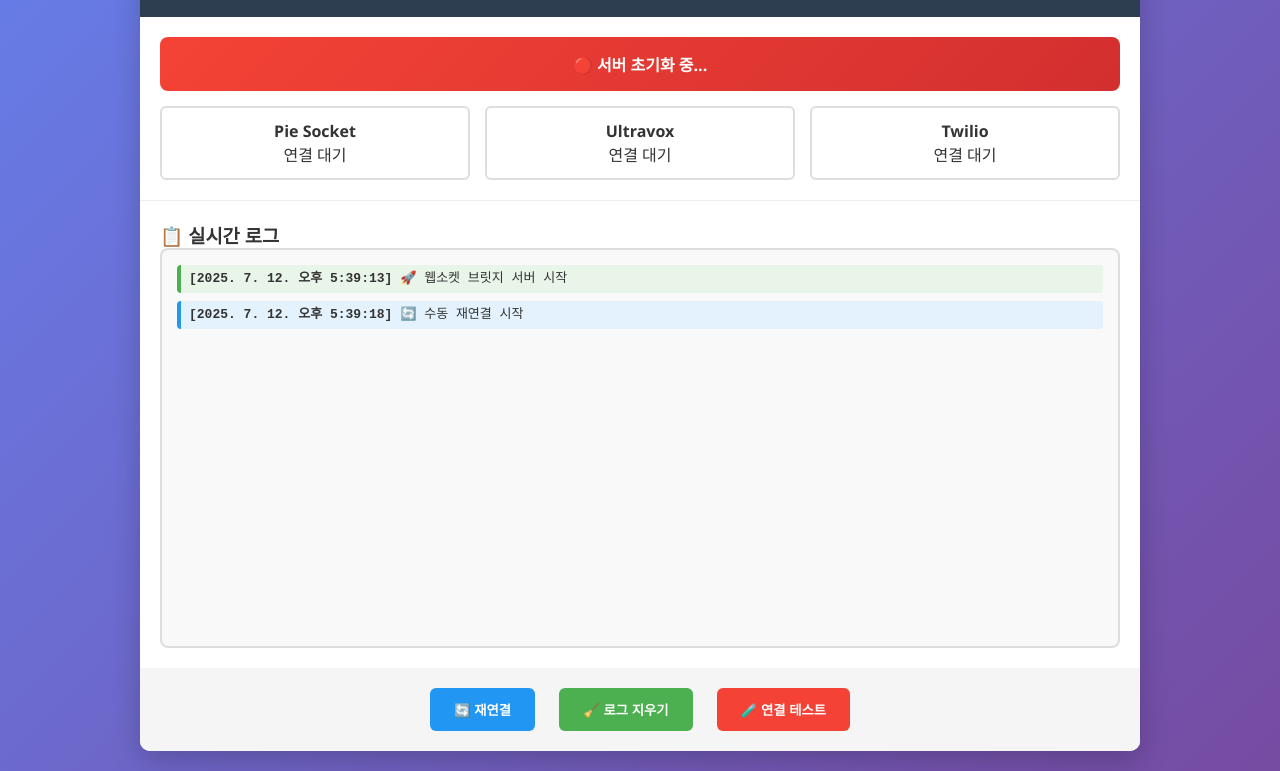
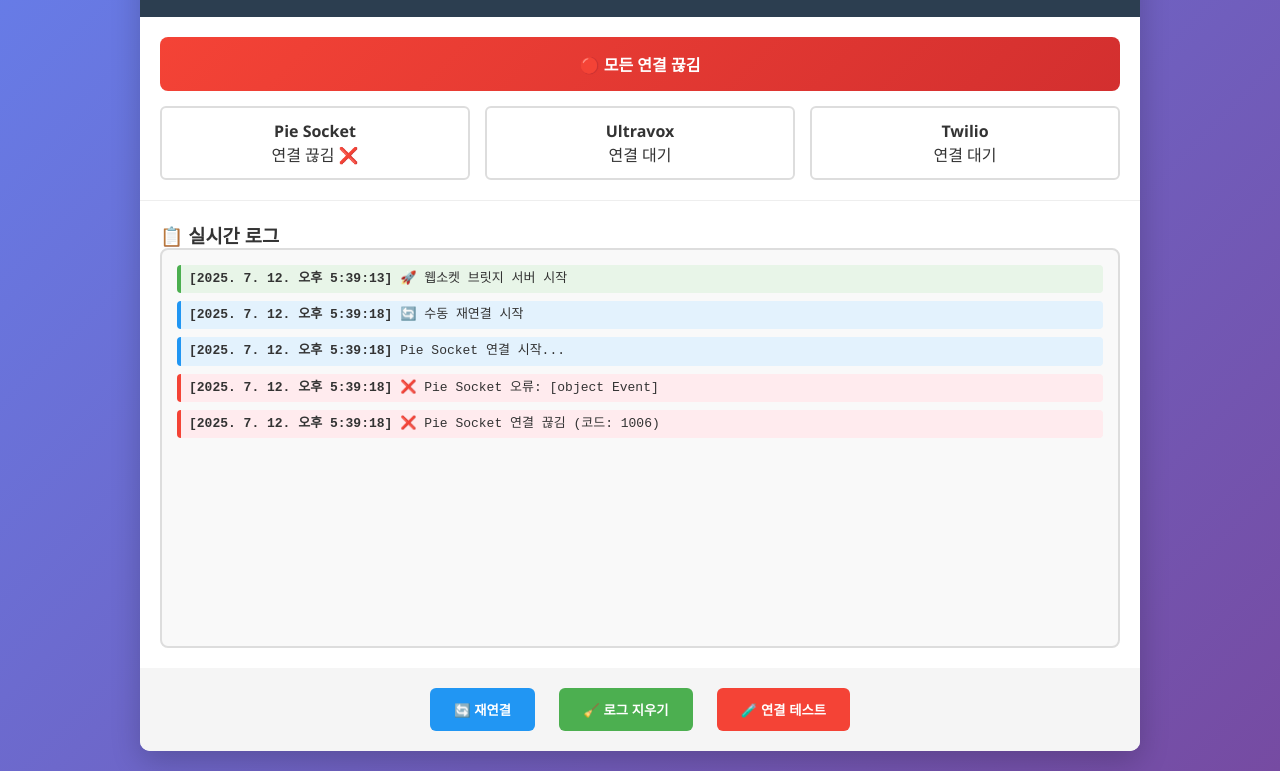
Before and after one commit to peterkim83/ultravox-twilio-bridge, a plain HTML site: page index.html in a window 1280 px wide. Both pictures are taken after a click on the button "🔄 재연결". Shown: the part 110-881 px from the top of the page. Drawn offline with Linux system fonts and the light colour scheme.

Commit message:
Update index.html

```diff
--- a/index.html
+++ b/index.html
@@ -232,14 +232,13 @@
             }
         }
 
-        // Pie Socket 연결
+ // 올바른 웹소켓 연결
 function initializePieSocket() {
-            if (!validateConfig()) return;
-
     log('Pie Socket 연결 시작...', 'info');
     updateConnectionStatus('pieSocket', false, '연결 중...');
 
-            const wsUrl = `${CONFIG.ENDPOINT}${CONFIG.CHANNEL_ID}?api_key=${CONFIG.API_KEY}`;
+    const wsUrl = `wss://s14927.nyc1.piesocket.com/v3/1?api_key=qXA06KzSmWOcwJLzvXZmVVugaoKdvvxIf2ibv2Ge&notify_self=1`;
+
     pieSocket = new WebSocket(wsUrl);
 
     pieSocket.onopen = function() {
```
Lines whose indentation alone changed are shown as unchanged.
